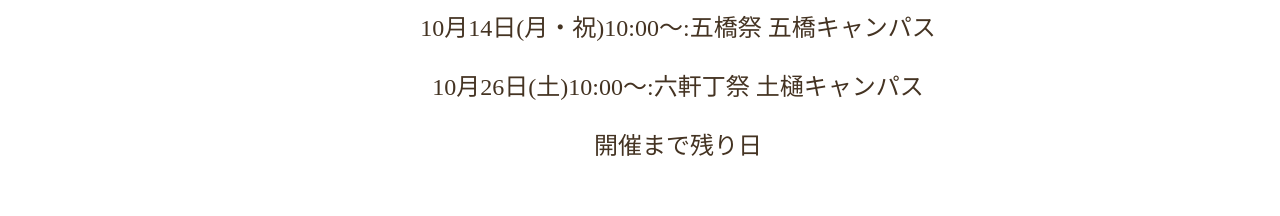
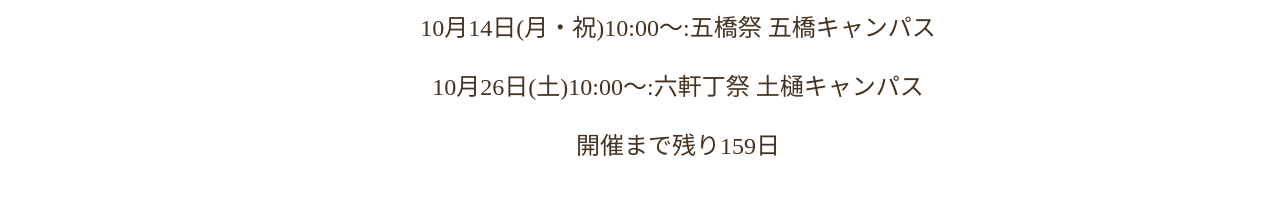
Before and after one commit to nobekawashuto/2024TGUFES, a Next.js app in the folder tgufes/: page / in a window 1280 px wide. Shown: the part 1200-1416 px from the top of the page. Built offline with nearby package versions, Linux system fonts and the light colour scheme; a web font is replaced by a local one.

Commit message:
スケジュールセクションのカウントダウンをひとまず実行しました。

```diff
--- a/tgufes/src/components/schedule.tsx
+++ b/tgufes/src/components/schedule.tsx
@@ -4,6 +4,12 @@ type Props = {}
 
 const Schedule = (props: Props) => {
     let count = 0
+    const now = new Date();//現在時刻取得
+    const goal = new Date(2024,9,14);//大学祭開催日指定(月は-1)
+
+    const restMillisecond = goal.getTime()-now.getTime();//開催までのミリ秒
+
+    const day = Math.floor(restMillisecond/1000/60/60/24);//日にち換算
     return (
         <>
             <div className='schedule'>
@@ -15,7 +21,7 @@ const Schedule = (props: Props) => {
                     <ul>10月26日(土)10:00〜:六軒丁祭 土樋キャンパス</ul>
                 </div>
                 <div className='countdown'>
-                    <ul>開催まで残り日</ul>
+                    <ul>開催まで残り{day}日</ul>
                 </div>
             </div >
         </>
```
